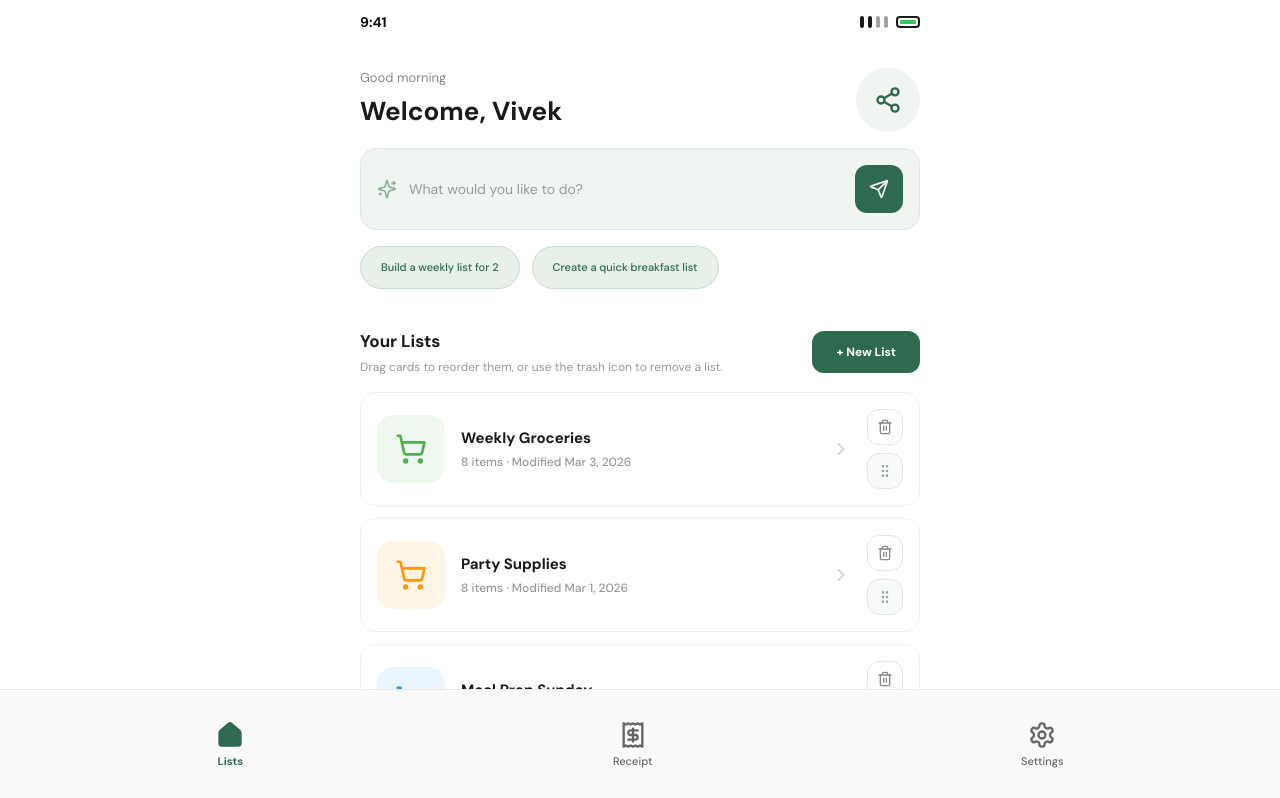
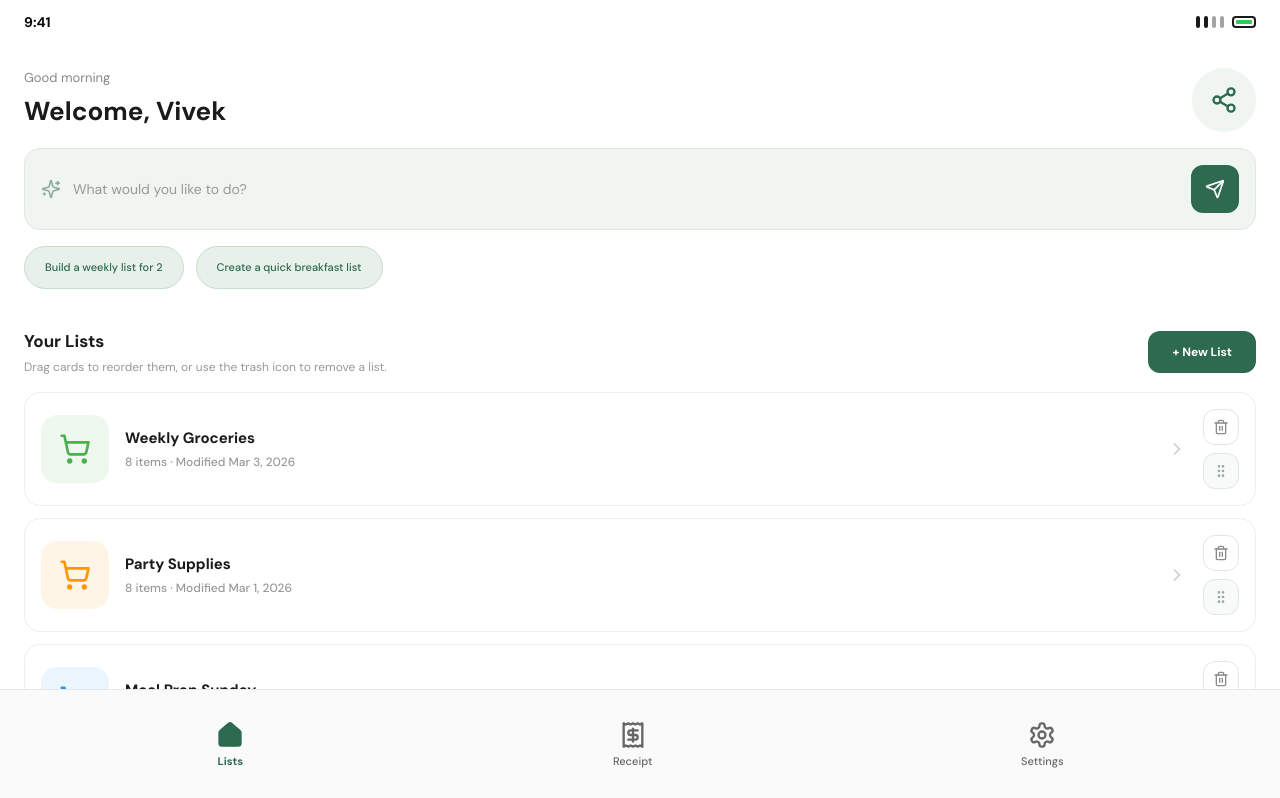
Before and after one commit to DKIV9570/CMPT863-G10, a React (Vite) app: page / in a window 1280 px wide. Shown: the top 798 px of the page. Built offline with nearby package versions, Linux system fonts and the light colour scheme; no server answers.

Commit message:
Display error messages & small bug fixes

```diff
--- a/src/app/pages/Home.tsx
+++ b/src/app/pages/Home.tsx
@@ -88,7 +88,7 @@ export default function Home() {
   };
 
   return (
-    <div className="bg-white min-h-screen pb-[111px] max-w-[608px] mx-auto">
+    <div className="bg-white min-h-screen pb-[111px] max-w-[3000px] mx-auto">
       {/* Status Bar */}
       <div className="h-11 px-6 flex items-center justify-between text-sm font-bold">
         <span>9:41</span>
--- a/src/app/pages/Receipt.tsx
+++ b/src/app/pages/Receipt.tsx
@@ -100,7 +100,10 @@ export default function Receipt() {
 
       {/* Actions */}
       <div className="px-6 mt-6 flex gap-4">
-        <button className="flex-1 bg-[#2D6A4F] text-white py-4 rounded-2xl font-semibold flex items-center justify-center gap-2">
+        <button
+          className="flex-1 bg-[#2D6A4F] text-white py-4 rounded-2xl font-semibold flex items-center justify-center gap-2"
+          onClick={() => navigate("*")}
+        >
           📷 Take Photo
         </button>
 
```
